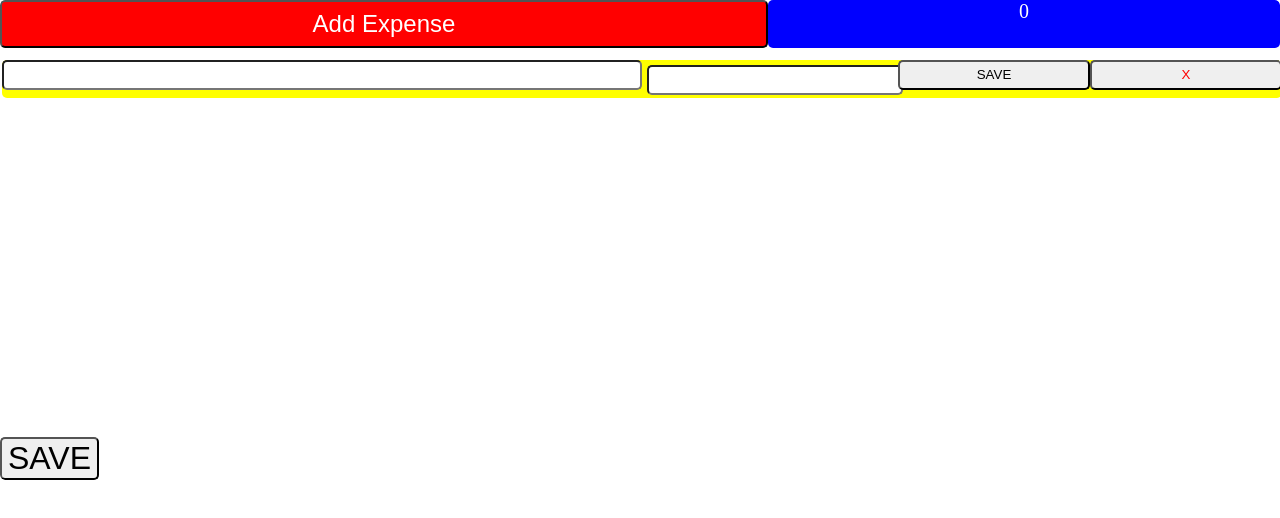
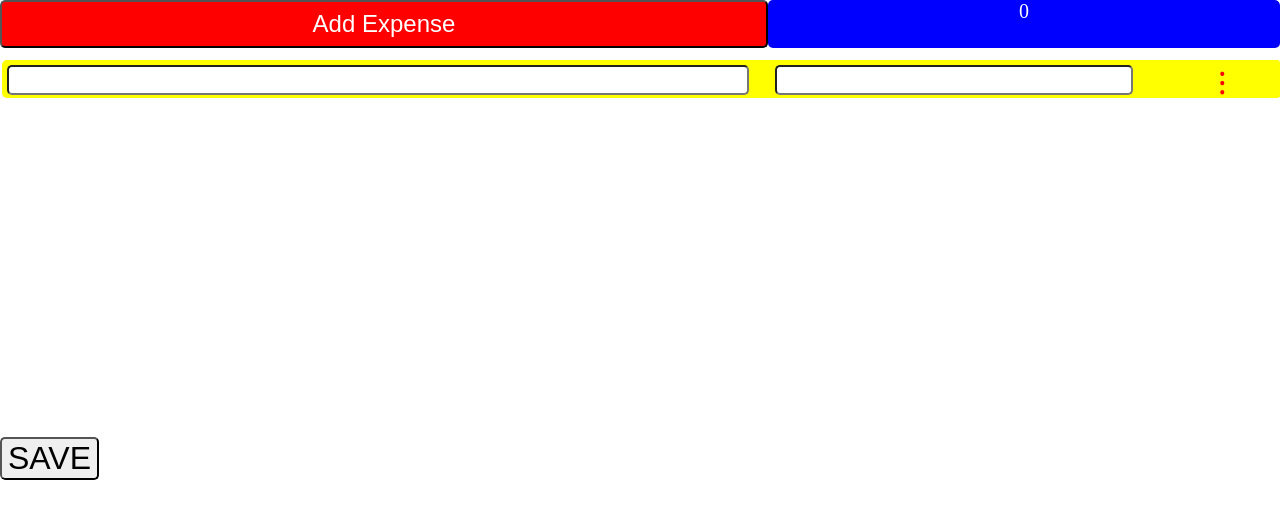
Before and after one commit to aviyot/my-balance, a plain HTML site: page index.html in a window 1280 px wide. Both pictures are taken after a click on the button "Add Expense". Drawn offline with Linux system fonts and the light colour scheme.

Commit message:
Update expenses.css

```diff
--- a/expenses.css
+++ b/expenses.css
@@ -37,41 +37,53 @@ button:focus{
 }
 
 .item{
-    position: absolute;
-font-size:16px;
-width:20%;
+position: absolute;
+width:28%;
 margin:5px;
 height:80%;
-left: 50%;
+left: 60%;
 /* background-color: inherit;
 border-style: none;*/
 }
 
+.data,.item,.del,.edit{
+position:absolute;
+padding:5px;
+margin:5px;
+height:80%;
+}
+
 .data {
-    position: absolute;
     font-size:16px;
-    width:50%;
-    height:80%;
+    width:58%;
     left: 0%;
     }
-
-
+ .menu{
+ position:absolute;
+ width:10%;
+ left:90%;
+ height:100%;
+ }
+ .edit,.del{
+ width:200%;
+ z-index:1;
+ left:-200%;
+ height:80%;
+ display:none;
+ }
+ .menuSimbol{
+ position:relative;
+ font-size:xx-large;
+ z-index:3;
+ left:50%;
+ }
 
 .edit{
-    position: absolute;
-    width:15%;
-    height:80%;
-    left: 70%;
-
+    top:0%;
 }
-
 .del {
-    position: absolute;
-    width:15%;
-    height:80%;
-    left: 85%;
-
     color: red;
+    top:100%;
 }
 
 
```
